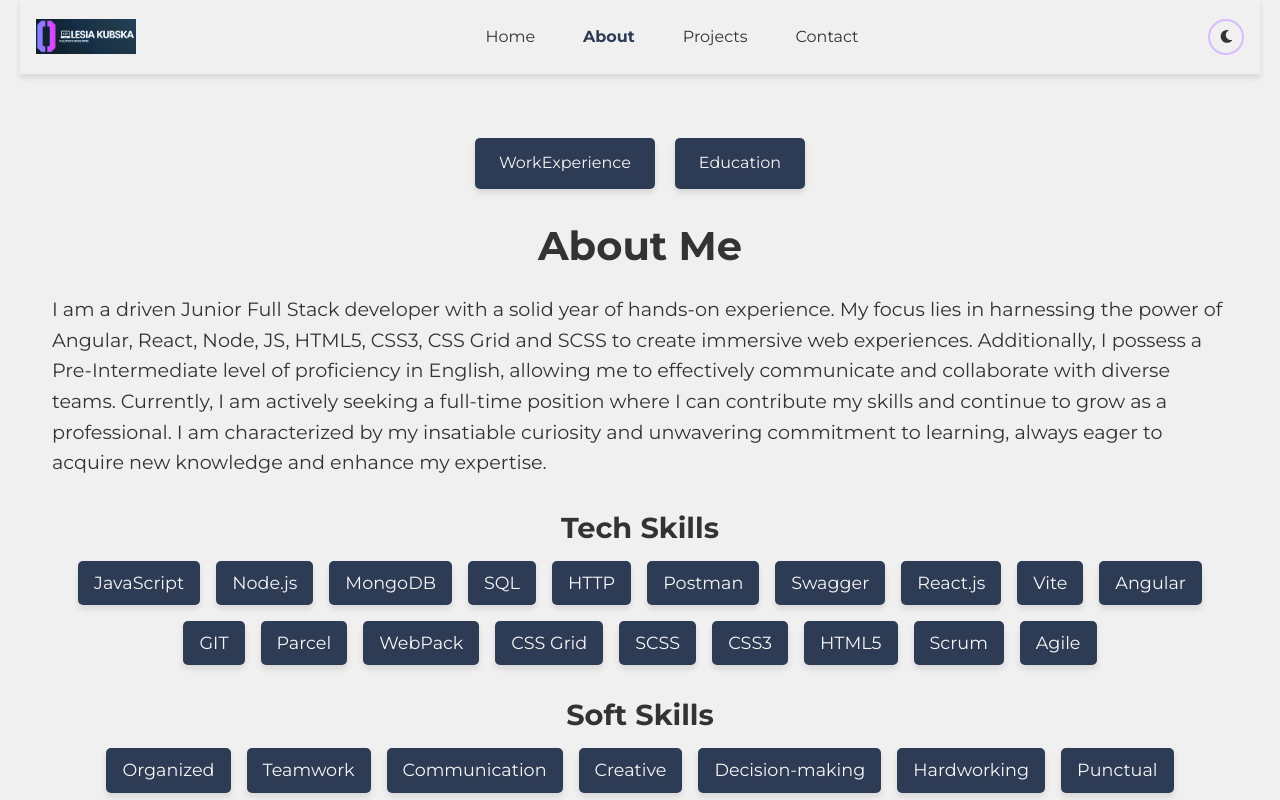
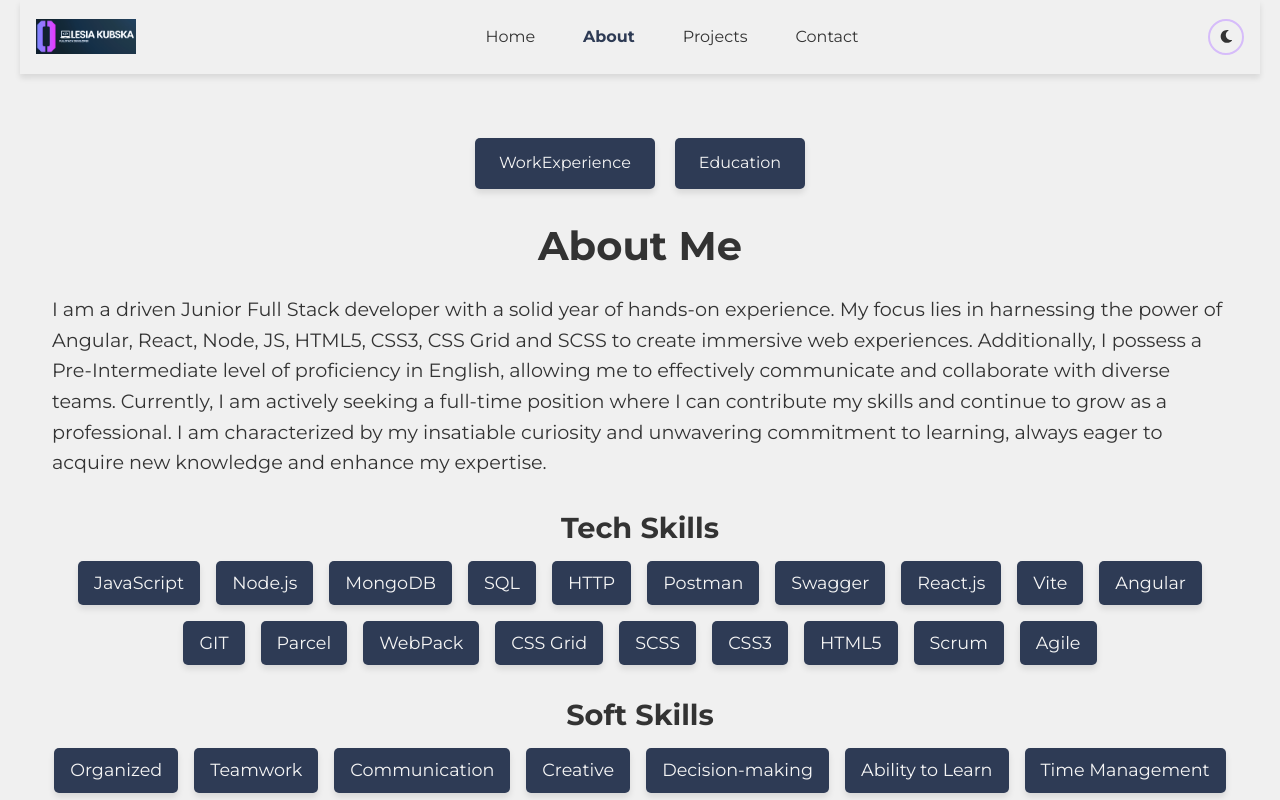
Before and after one commit to OlesiaKubska/olesia-kubska-portfolio, a React (Vite) app: page /olesia-kubska-portfolio/about in a window 1280 px wide. Shown: the top 800 px of the page. Built offline with nearby package versions, Linux system fonts and the light colour scheme.

Commit message:
Update soft skills list for About Me page

```diff
--- a/src/pages/About/About.jsx
+++ b/src/pages/About/About.jsx
@@ -64,8 +64,8 @@ const About = () => {
      <li>Communication</li>
      <li>Creative</li>
      <li>Decision-making</li>
-     <li>Hardworking</li>
-     <li>Punctual</li>
+     <li>Ability to Learn</li>
+     <li>Time Management</li>
     </SkillsList>
    </SkillsSection>
 
```
